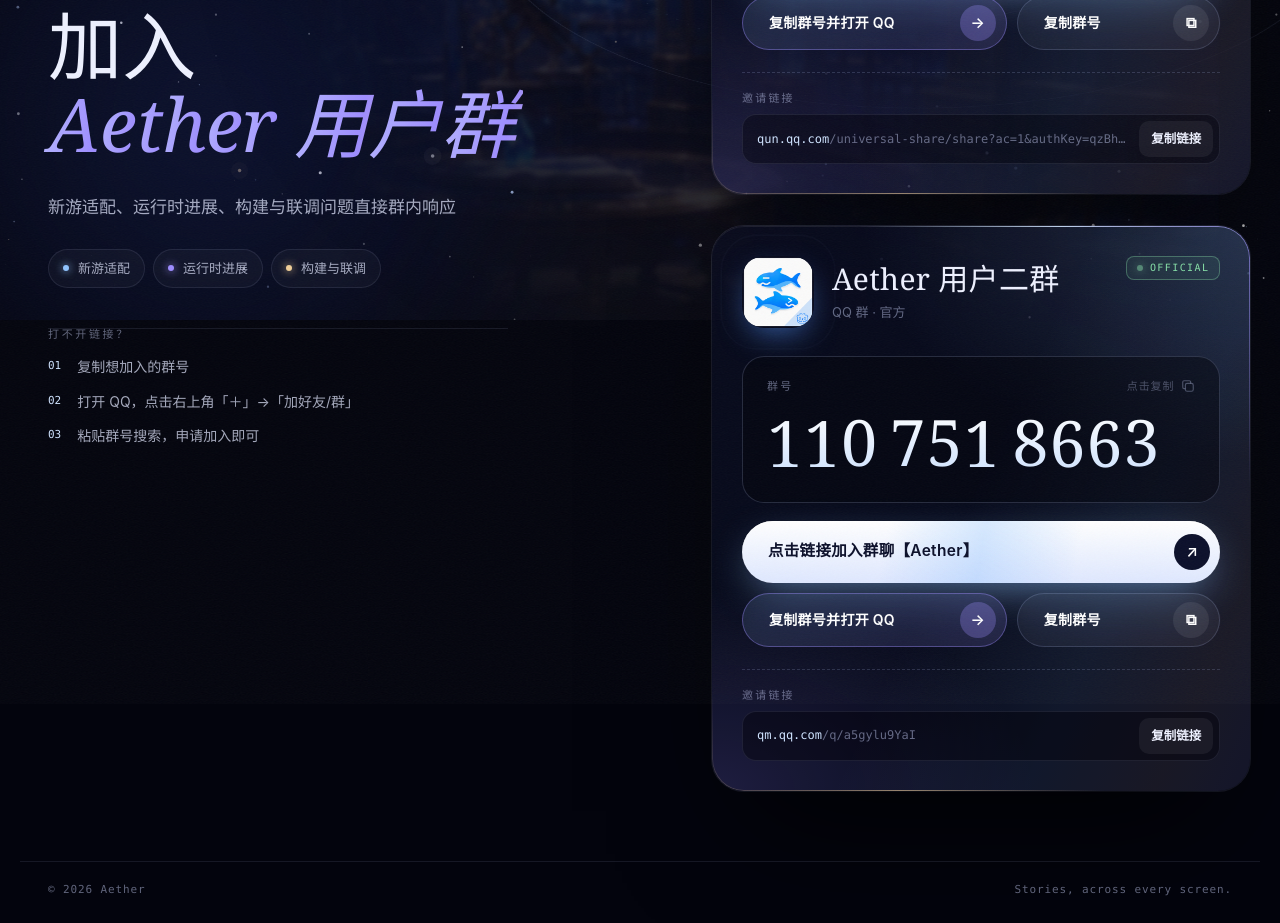
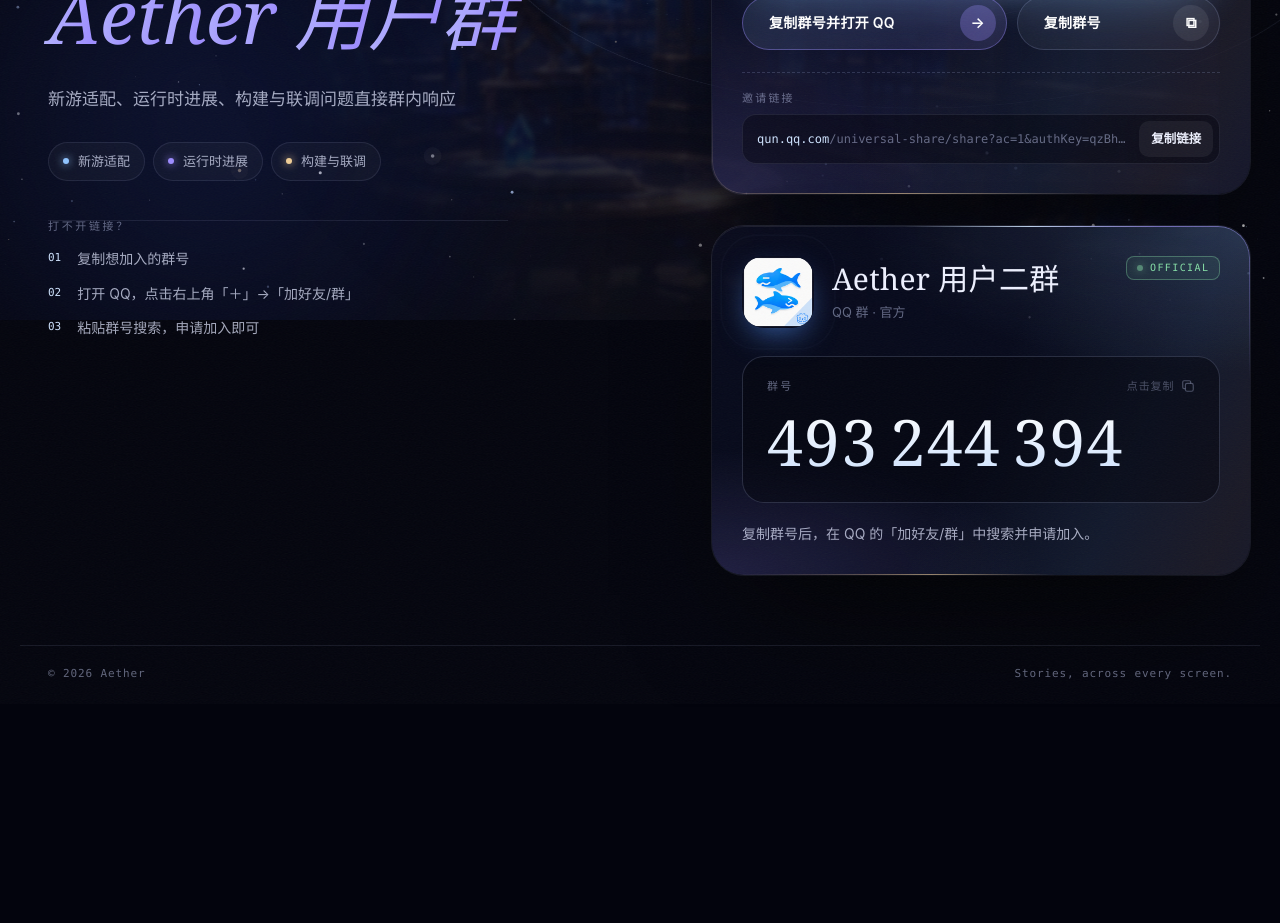
Before and after one commit to AetherKiri/AetherKiri.github.io, a Next.js app: page /qq in a window 1280 px wide. Shown: the part 480-1403 px from the top of the page. After the commit the page ends 1187 px from the top, so only its background shows below. Built offline with nearby package versions, Linux system fonts and the light colour scheme.

Commit message:
fix: correct QQ group 2 and remove its invite link

```diff
--- a/app/community.ts
+++ b/app/community.ts
@@ -2,8 +2,7 @@
 export const GROUP_NUMBER = "1108465212";
 export const SHARE_URL =
   "https://qun.qq.com/universal-share/share?ac=1&authKey=qzBhrmLZl3MLcVNg93Swomu4vI0u0UJLkTx%2FZA8JLVc5xQ1616feaOkysF%2BFaW6l&busi_data=eyJncm91cENvZGUiOiIxMTA4NDY1MjEyIiwidG9rZW4iOiJDbzViMU5CcXo3YjFya05jSGpSUk9pQk9udXFEOGZac0ZqWXg4QnBWMWlnUmZwemJEQ25EM0tDbWZDVmhYUURJIiwidWluIjoiMTk5NDU0ODA2NSJ9&data=MiGYPZfp9-dsTIoNd3BFjGRnUrlFmGRhzMwgIs-y61PQyEQ81STRDEx3CXiUx9-oXIYC0Z8Kol_NIClGqs__nw&svctype=4&tempid=h5_group_info";
-export const GROUP_2_NUMBER = "1107518663";
-export const GROUP_2_SHARE_URL = "https://qm.qq.com/q/a5gylu9YaI";
+export const GROUP_2_NUMBER = "493244394";
 export const QQ_PAGE = "/qq/";
 
 /* International community — shown instead of the QQ group when the UI language is English. */
--- a/app/globals.css
+++ b/app/globals.css
@@ -1275,6 +1275,7 @@ main > section:not(.hero) { position: relative; padding: 128px 0; }
 .qq-jump:hover .button-icon { transform: translateX(3px); }
 
 .qq-link { margin-top: 22px; padding-top: 20px; border-top: 1px dashed var(--line-2); transform: translateZ(14px); }
+.qq-manual-note { margin: 20px 0 0; color: var(--ink-2); font-size: 14px; line-height: 1.6; }
 .qq-link-label { display: block; margin-bottom: 10px; color: var(--ink-3); font: 500 11px/1 var(--mono); letter-spacing: .2em; text-transform: uppercase; }
 .qq-link-field { display: flex; align-items: center; gap: 8px; padding: 6px 6px 6px 14px; border-radius: 14px; border: 1px solid var(--line); background: rgba(3, 4, 13, .45); }
 .qq-link-field a { min-width: 0; flex: 1; overflow: hidden; color: var(--ink-3); font: 500 12px/1.4 var(--mono); white-space: nowrap; text-overflow: ellipsis; transition: color .3s ease; }
--- a/app/qq-page.tsx
+++ b/app/qq-page.tsx
@@ -4,7 +4,7 @@
 
 import { useEffect, useRef, useState } from "react";
 import type { CSSProperties, ReactNode } from "react";
-import { DISCORD_URL, GROUP_2_NUMBER, GROUP_2_SHARE_URL, GROUP_NUMBER, SHARE_URL, TELEGRAM_URL } from "./community";
+import { DISCORD_URL, GROUP_2_NUMBER, GROUP_NUMBER, SHARE_URL, TELEGRAM_URL } from "./community";
 import { Cosmos, Cursor, SplitText, copyText, magnetic, spotlight, tilt, useScrollMotion } from "./effects";
 
 type Language = "zh" | "en";
@@ -119,17 +119,15 @@ function InviteCard({ name, t, children }: { name: string; t: CommunityCopy; chi
   );
 }
 
-function QQGroupCard({ name, number, inviteUrl, joinLabel, notify }: {
+function QQGroupCard({ name, number, inviteUrl, notify }: {
   name: string;
   number: string;
-  inviteUrl: string;
-  joinLabel: string;
+  inviteUrl?: string;
   notify: Notify;
 }) {
   const t = copy.zh;
   const [burst, setBurst] = useState(0);
-  const { host: inviteHost, pathname, search } = new URL(inviteUrl);
-  const displayPath = pathname + (search ? search.slice(0, 24) + "…" : "");
+  const invite = inviteUrl ? new URL(inviteUrl) : null;
 
   const copyNumber = async () => {
     const ok = await copyText(number);
@@ -137,10 +135,12 @@ function QQGroupCard({ name, number, inviteUrl, joinLabel, notify }: {
     notify(ok ? t.toastNumber : t.toastFail, ok);
   };
   const copyLink = async () => {
+    if (!inviteUrl) return;
     const ok = await copyText(inviteUrl);
     notify(ok ? t.toastLink : t.toastFail, ok);
   };
   const copyAndJump = () => {
+    if (!inviteUrl) return;
     /* Start the copy inside the click, then navigate without waiting so popups are not blocked. */
     const copied = copyText(number);
     openQQ(number, inviteUrl);
@@ -173,9 +173,11 @@ function QQGroupCard({ name, number, inviteUrl, joinLabel, notify }: {
         )}
       </button>
 
+      {invite ? (
+        <>
           <div className="qq-buttons">
-        <a className="button button-primary qq-join" href={inviteUrl} target="_blank" rel="noreferrer" {...magnetic}>
-          <span className="button-label">{joinLabel}</span>
+            <a className="button button-primary qq-join" href={invite.href} target="_blank" rel="noreferrer" {...magnetic}>
+              <span className="button-label">{t.join}</span>
               <span className="button-icon" aria-hidden="true">↗</span>
             </a>
             <div className="qq-button-row">
@@ -193,12 +195,16 @@ function QQGroupCard({ name, number, inviteUrl, joinLabel, notify }: {
           <div className="qq-link">
             <span className="qq-link-label">{t.linkLabel}</span>
             <div className="qq-link-field">
-          <a href={inviteUrl} target="_blank" rel="noreferrer" title={inviteUrl}>
-            <b>{inviteHost}</b>{displayPath}
+              <a href={inviteUrl} target="_blank" rel="noreferrer" title={invite.href}>
+                <b>{invite.host}</b>{invite.pathname}{invite.search.slice(0, 24)}{invite.search.length > 24 ? "…" : ""}
               </a>
               <button onClick={copyLink}>{t.copyLink}</button>
             </div>
           </div>
+        </>
+      ) : (
+        <p className="qq-manual-note">复制群号后，在 QQ 的「加好友/群」中搜索并申请加入。</p>
+      )}
     </InviteCard>
   );
 }
@@ -323,14 +329,11 @@ export function AetherQQ() {
                 name="Aether 用户一群"
                 number={GROUP_NUMBER}
                 inviteUrl={SHARE_URL}
-                joinLabel={t.join}
                 notify={notify}
               />
               <QQGroupCard
                 name="Aether 用户二群"
                 number={GROUP_2_NUMBER}
-                inviteUrl={GROUP_2_SHARE_URL}
-                joinLabel="点击链接加入群聊【Aether】"
                 notify={notify}
               />
             </>
--- a/app/qq/page.tsx
+++ b/app/qq/page.tsx
@@ -3,10 +3,10 @@ import { AetherQQ } from "../qq-page";
 
 export const metadata: Metadata = {
   title: "加入 Aether 官方 QQ 用户群",
-  description: "Aether 官方 QQ 用户群：一群 1108465212，二群 1107518663。交流新游适配、运行时进展、构建与联调。",
+  description: "Aether 官方 QQ 用户群：一群 1108465212，二群 493244394。交流新游适配、运行时进展、构建与联调。",
   openGraph: {
     title: "加入 Aether 官方 QQ 用户群",
-    description: "一群 1108465212，二群 1107518663。交流新游适配、运行时进展、构建与联调。",
+    description: "一群 1108465212，二群 493244394。交流新游适配、运行时进展、构建与联调。",
     url: "/qq/",
     images: ["/og-aether.png"],
   },
--- a/github-pages/qq/index.html
+++ b/github-pages/qq/index.html
@@ -4,9 +4,9 @@
     <meta charset="UTF-8" />
     <meta name="viewport" content="width=device-width, initial-scale=1.0, viewport-fit=cover" />
     <meta name="theme-color" content="#03040d" />
-    <meta name="description" content="Aether 官方 QQ 用户群：一群 1108465212，二群 1107518663。交流新游适配、运行时进展、构建与联调。" />
+    <meta name="description" content="Aether 官方 QQ 用户群：一群 1108465212，二群 493244394。交流新游适配、运行时进展、构建与联调。" />
     <meta property="og:title" content="加入 Aether 官方 QQ 用户群" />
-    <meta property="og:description" content="一群 1108465212，二群 1107518663。交流新游适配、运行时进展、构建与联调。" />
+    <meta property="og:description" content="一群 1108465212，二群 493244394。交流新游适配、运行时进展、构建与联调。" />
     <meta property="og:type" content="website" />
     <meta property="og:url" content="https://aetherkiri.github.io/qq/" />
     <meta property="og:image" content="https://aetherkiri.github.io/og-aether.png" />
```
Lines whose indentation alone changed are shown as unchanged.
